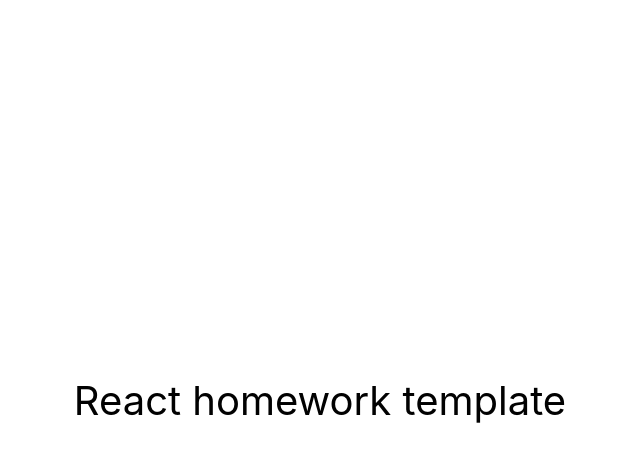
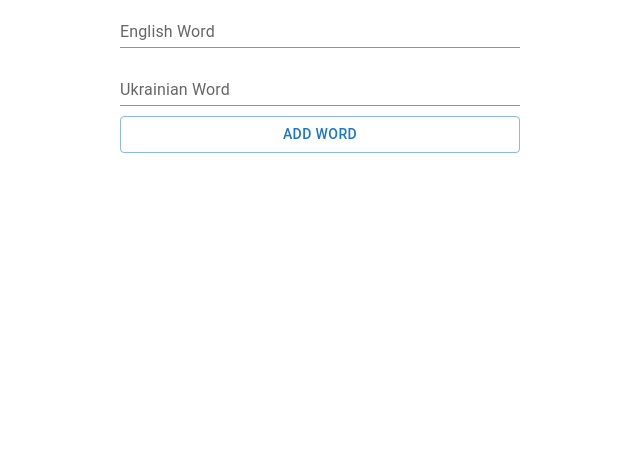
Before and after one commit to Teslyak/practice-english-app, a React (Create React App) app: page / in a window 1280 px wide. Shown: the top 462 px of the page, without its empty margins (320-960 px from the left). Built offline with nearby package versions, Linux system fonts and the light colour scheme.

Commit message:
new word form added new word adds to App state

```diff
--- a/package.json
+++ b/package.json
@@ -4,9 +4,14 @@
   "private": true,
   "homepage": "https://goitacademy.github.io/react-homework-template/",
   "dependencies": {
+    "@emotion/react": "^11.11.1",
+    "@emotion/styled": "^11.11.0",
+    "@mui/icons-material": "^5.14.6",
+    "@mui/material": "^5.14.6",
     "@testing-library/jest-dom": "^5.16.3",
     "@testing-library/react": "^12.1.4",
     "@testing-library/user-event": "^13.5.0",
+    "nanoid": "^4.0.2",
     "react": "^18.1.0",
     "react-dom": "^18.1.0",
     "react-scripts": "5.0.1",
--- /dev/null
+++ b/src/components/AddWordForm/AddWordForm.jsx
@@ -0,0 +1,60 @@
+import styled from '@emotion/styled';
+import { TextField, Button } from '@mui/material';
+import { nanoid } from 'nanoid';
+import { Component } from 'react';
+
+const Form = styled.form`
+  margin: 0 auto;
+  display: flex;
+  flex-direction: column;
+  gap: 10px;
+  width: 400px;
+`;
+
+export class AddWordForm extends Component {
+  state = {
+    ukWord: '',
+    enWord: '',
+  };
+
+  handleChange = evt => {
+    this.setState({
+      [evt.target.name]: evt.target.value,
+    });
+  };
+
+  render() {
+    return (
+      <Form
+        onSubmit={evt => {
+          evt.preventDefault();
+          this.props.addNewWord({ id: nanoid(5), ...this.state });
+          this.setState({
+            ukWord: '',
+            enWord: '',
+          });
+        }}
+      >
+        <TextField
+          onChange={this.handleChange}
+          id="enWord"
+          name="enWord"
+          label="English Word"
+          variant="standard"
+          value={this.state.enWord}
+        />
+        <TextField
+          onChange={this.handleChange}
+          id="ukWord"
+          name="ukWord"
+          label="Ukrainian Word"
+          variant="standard"
+          value={this.state.ukWord}
+        />
+        <Button type="submit" variant="outlined">
+          Add word
+        </Button>
+      </Form>
+    );
+  }
+}
--- a/src/components/App.jsx
+++ b/src/components/App.jsx
@@ -1,16 +1,23 @@
-export const App = () => {
-  return (
-    <div
-      style={{
-        height: '100vh',
-        display: 'flex',
-        justifyContent: 'center',
-        alignItems: 'center',
-        fontSize: 40,
-        color: '#010101'
-      }}
-    >
-      React homework template
-    </div>
-  );
-};
+import { Component } from 'react';
+import { AddWordForm } from './AddWordForm/AddWordForm';
+import { Container } from '@mui/material';
+
+export class App extends Component {
+  state = {
+    words: [],
+  };
+
+  addWord = newWord => {
+    this.setState(prevState => ({
+      words: [...prevState.words, newWord],
+    }));
+  };
+
+  render() {
+    return (
+      <Container maxWidth="xl">
+        <AddWordForm addNewWord={this.addWord} />
+      </Container>
+    );
+  }
+}
```
Also changed, not shown: 1 other file (tests, documents, lock files or other folders).
